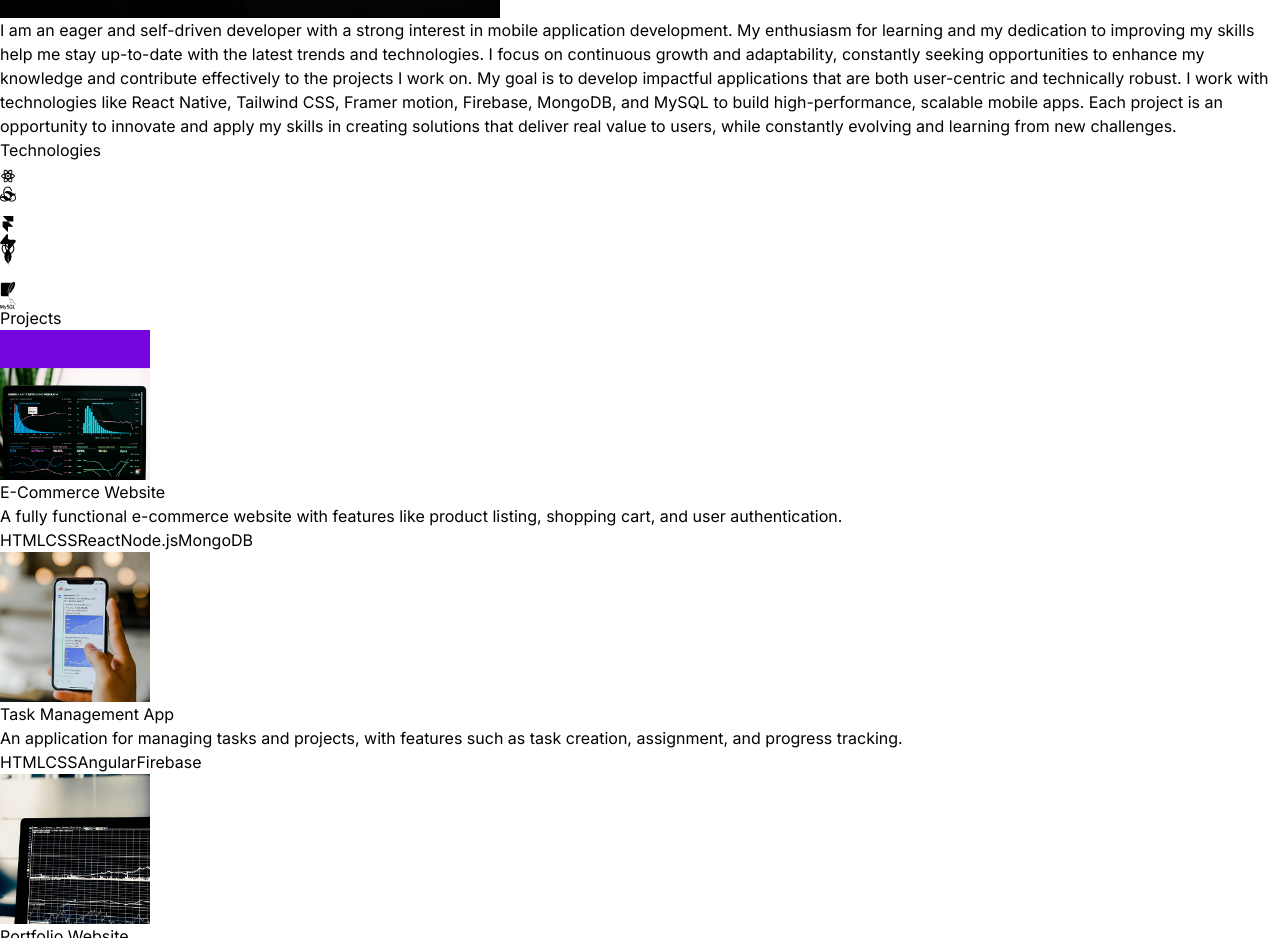
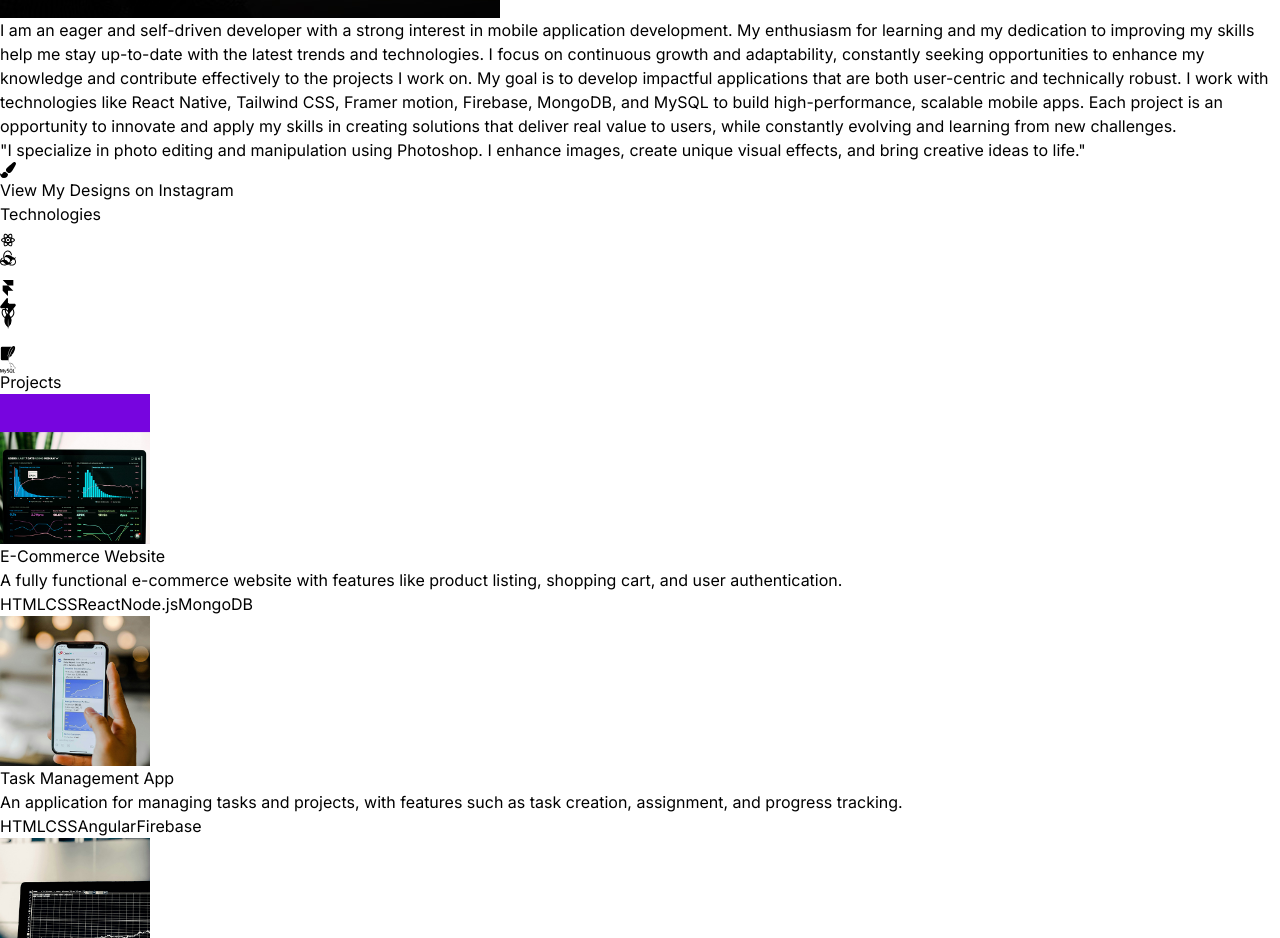
Before and after one commit to mayurhedaoo100/my-portfolio, a React (Vite) app: page / in a window 1280 px wide. Shown: the part 2240-3178 px from the top of the page. Built offline with nearby package versions, Linux system fonts and the light colour scheme.

Commit message:
added photoshop skills

```diff
--- a/src/components/About.jsx
+++ b/src/components/About.jsx
@@ -1,6 +1,7 @@
 import aboutImg from "../assets/about.jpg"
 import { ABOUT_TEXT } from "../constants";
 import { motion } from "framer-motion";
+import { FaPaintBrush } from "react-icons/fa";
 
 const About = () => {
     return (
@@ -30,6 +31,24 @@ const About = () => {
                     <div className="flex justify-center lg:justify-start">
                         <p className="my-2 max-w-xl py-6">{ABOUT_TEXT}</p>
                     </div>
+                    <p className="italic font-light mb-4">
+                    "I specialize in photo editing and manipulation using Photoshop. I enhance images, create unique visual effects, and bring creative ideas to life."
+      </p>
+
+      {/* Instagram Link Box with Framer Motion */}
+      <motion.a
+        href="https://www.instagram.com/thevfxstore"
+        target="_blank"
+        className="inline-block bg-gradient-to-r from-blue-500 to-purple-500 text-white font-light py-2 px-4 rounded-lg"
+        whileHover={{
+          scale: 1.05, // Scale up on hover
+          backgroundColor: "#6EE7B7", // Change color
+        }}
+        whileTap={{ scale: 0.95 }} // Slight shrink effect when clicked
+        transition={{ type: "spring", stiffness: 300, damping: 20 }}
+      >
+        <FaPaintBrush className="inline-block text-lg mr-2" /> View My Designs on Instagram
+      </motion.a>
                 </motion.div>
             </div>
         </div>
```
Also changed, not shown: 1 other file (tests, documents, lock files or other folders).
